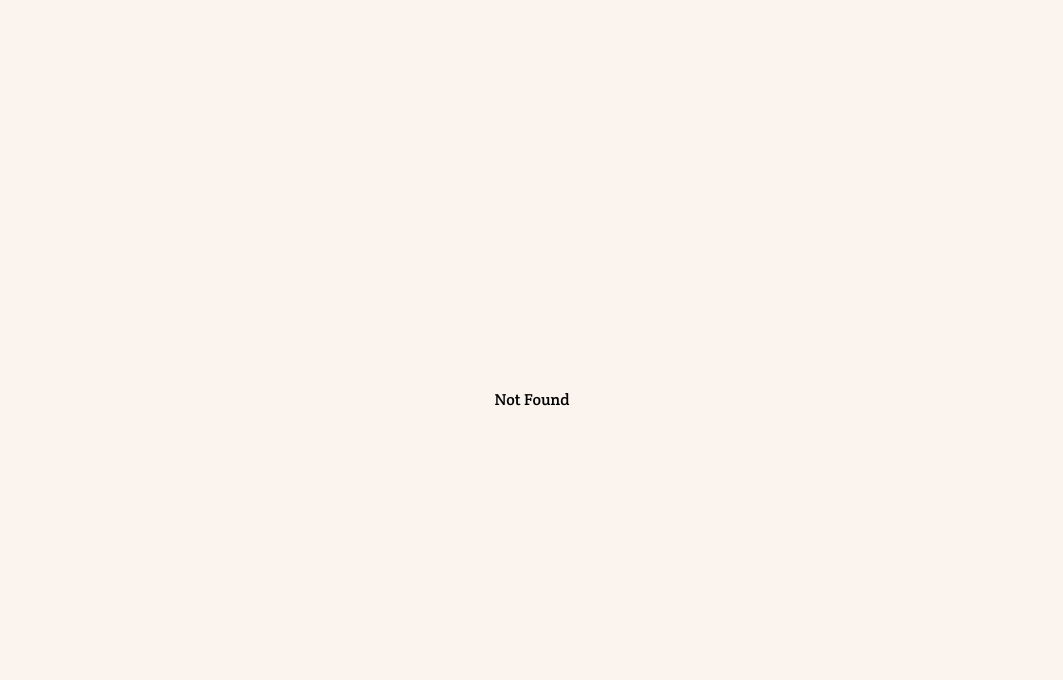
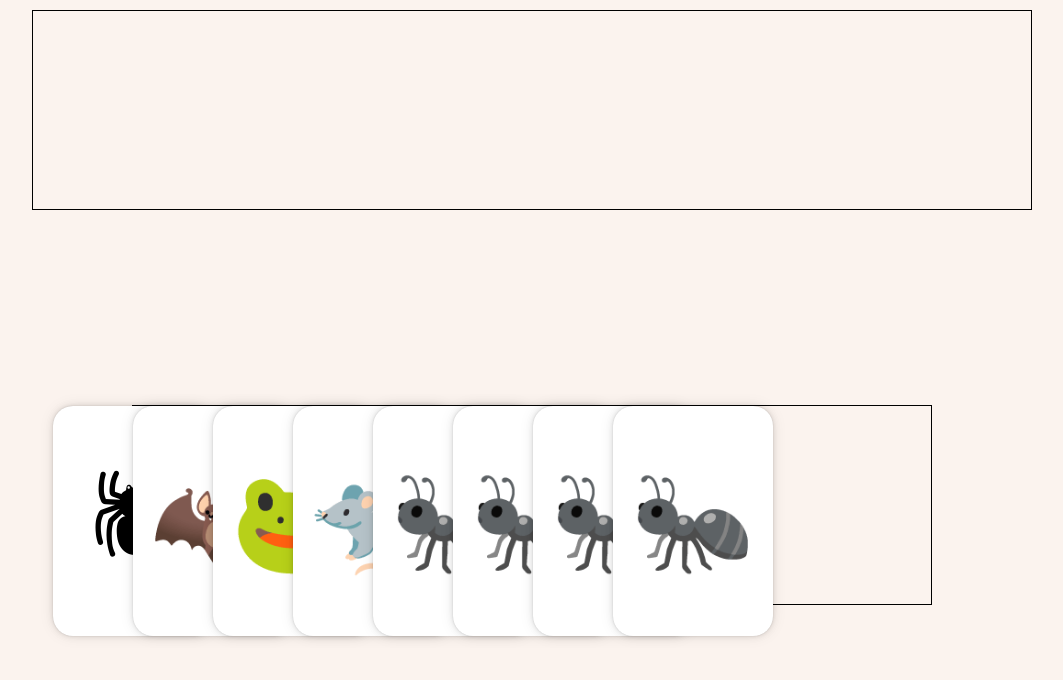
Before and after one commit to addison-ch/roach-roulette, a React (Create React App) app in the folder client/: page /game in a window 1280 px wide. Shown: the top 680 px of the page, without its empty margins (108-1171 px from the left). Built offline with nearby package versions, Linux system fonts and the light colour scheme.

Commit message:
Dhuang/drag and drop cards (#10)
* fake change

* created lobby

* room rough

* clippy

* fix failing test

* formatting

* drag and drop functionality

```diff
--- a/client/package.json
+++ b/client/package.json
@@ -3,6 +3,7 @@
   "version": "0.1.0",
   "private": true,
   "dependencies": {
+    "@dnd-kit/core": "^6.0.8",
     "@testing-library/jest-dom": "^5.16.5",
     "@testing-library/react": "^13.4.0",
     "@testing-library/user-event": "^13.5.0",
@@ -14,6 +15,7 @@
     "framer-motion": "^10.12.16",
     "npm": "^9.7.1",
     "react": "^18.2.0",
+    "react-beautiful-dnd": "^13.1.1",
     "react-dom": "^18.2.0",
     "react-router-dom": "^6.13.0",
     "react-scripts": "^5.0.1",
@@ -45,6 +47,7 @@
     ]
   },
   "devDependencies": {
+    "@types/react-beautiful-dnd": "^13.1.4",
     "autoprefixer": "^10.4.14",
     "concurrently": "^8.2.0",
     "postcss": "^8.4.25",
--- a/client/src/App.tsx
+++ b/client/src/App.tsx
@@ -1,12 +1,12 @@
 import { BrowserRouter as Router, Routes, Route } from "react-router-dom";
 
-import LandingPage from './components/LandingPage';
-import RoomCreate from './components/RoomCreate';
-import RoomJoin from './components/RoomJoin';
-import './App.css';
+import LandingPage from "./components/LandingPage";
+import RoomCreate from "./components/RoomCreate";
+import RoomJoin from "./components/RoomJoin";
+import GameBoard from "./components/GameBoard";
+import "./App.css";
 
 function App(): JSX.Element {
-
   return (
     <>
       <div className="flex flex-row items-center justify-center min-h-screen">
@@ -15,13 +15,13 @@ function App(): JSX.Element {
             <Route path="/" element={<LandingPage />} />
             <Route path="/create" element={<RoomCreate />} />
             <Route path="/join" element={<RoomJoin />} />
+            <Route path="/game" element={<GameBoard />} />
             <Route path="*" element={<h1>Not Found</h1>} />
           </Routes>
         </Router>
       </div>
     </>
-
-  )
+  );
 }
 
-export default App
+export default App;
--- /dev/null
+++ b/client/src/components/Draggable.tsx
@@ -0,0 +1,24 @@
+import React from "react";
+import { useDraggable } from "@dnd-kit/core";
+
+export function Draggable(props: any) {
+  const { attributes, listeners, setNodeRef, isDragging, transform } =
+    useDraggable({
+      id: props.id,
+      disabled: props.disabled,
+    });
+  const style = transform
+    ? {
+        transform: `translate3d(${transform.x}px, ${transform.y}px, 0)`,
+      }
+    : {
+        ...props.style,
+      };
+  console.log("dragging", isDragging);
+
+  return (
+    <button ref={setNodeRef} style={style} {...listeners} {...attributes}>
+      {props.children}
+    </button>
+  );
+}
--- /dev/null
+++ b/client/src/components/Droppable.tsx
@@ -0,0 +1,22 @@
+import React from "react";
+import { useDroppable } from "@dnd-kit/core";
+
+export function Droppable(props: any) {
+  const { isOver, setNodeRef } = useDroppable({
+    id: props.id,
+  });
+  const style = {
+    color: isOver ? "green" : undefined,
+    border: isOver ? "5px solid blue" : "1px solid black",
+    marginTop: "10px",
+    height: "200px",
+    width: "1000px",
+    ...props.style,
+  };
+
+  return (
+    <div ref={setNodeRef} style={style}>
+      {props.children}
+    </div>
+  );
+}
--- /dev/null
+++ b/client/src/components/GameBoard.tsx
@@ -0,0 +1,148 @@
+import React, { useState, useReducer, useRef } from "react";
+import {
+  motion,
+  animate,
+  AnimatePresence,
+  useMotionValue,
+} from "framer-motion";
+import "../styles/GameBoard.css";
+// import { DndContext } from "@dnd-kit/core";
+// import { Draggable, Droppable, DragDropContext } from "react-beautiful-dnd";
+// import { StrictModeDroppable } from "./Droppable";
+import { DndContext } from "@dnd-kit/core";
+
+import { Droppable } from "./Droppable";
+import { Draggable } from "./Draggable";
+const finalSpaceCharacters = [
+  {
+    id: "gary",
+    name: "Gary Goodspeed",
+    thumb: "/images/gary.png",
+  },
+  {
+    id: "cato",
+    name: "Little Cato",
+    thumb: "/images/cato.png",
+  },
+  {
+    id: "kvn",
+    name: "KVN",
+    thumb: "/images/kvn.png",
+  },
+  {
+    id: "mooncake",
+    name: "Mooncake",
+    thumb: "/images/mooncake.png",
+  },
+  {
+    id: "quinn",
+    name: "Quinn Ergon",
+    thumb: "/images/quinn.png",
+  },
+];
+
+const GameBoard: React.FC = () => {
+  const [selectedCard, setSelectedCard] = useState(10);
+  const list = ["🕷", "🦇", "🐸", "🐀", "🐜", "🐜", "🐜", "🐜"];
+
+  const handleCardClick = (index: number) => {
+    setSelectedCard(index);
+    console.log(index);
+  };
+
+  const handleBlur = () => {
+    setSelectedCard(-1);
+    console.log("BLURRED");
+  };
+
+  //drag kit
+  const [cards, setCards] = useState<string[]>([
+    "🕷",
+    "🦇",
+    "🐸",
+    "🐀",
+    "🐜",
+    "🐜",
+    "🐜",
+    "🐜",
+  ]);
+  const [yourCardMat, setYourCardMat] = useState<string[]>([]);
+
+  function handleDragEnd(event: any) {
+    const { over } = event;
+    if (!over) return;
+    if (over.id == "A") {
+      setYourCardMat([...yourCardMat, cards[selectedCard]]);
+      cards.splice(selectedCard, 1);
+      setCards(cards);
+    }
+  }
+
+  return (
+    <>
+      <DndContext onDragEnd={handleDragEnd}>
+        <div style={{ position: "absolute", top: 0 }}>
+          <Droppable key="A" id="A">
+            {yourCardMat
+              .sort((a, b) => a.localeCompare(b))
+              .map((card, index) => {
+                return (
+                  <Draggable
+                    key={"yourCardMat" + index}
+                    id={"yourCardMat" + index}
+                    disabled={true}
+                    style={{ cursor: "default" }}
+                  >
+                    {card}
+                  </Draggable>
+                );
+              })}
+          </Droppable>
+        </div>
+        <div>
+          <Droppable key="D" id="D" style={{ height: "200px", width: "800px" }}>
+            {cards.map((card, index) => {
+              let zValue: any;
+              if (index > selectedCard) {
+                zValue = list.length - index;
+                console.log("VALUE", index, zValue);
+              } else if (index < selectedCard) {
+                zValue = index;
+                console.log("NOT VALUE", index);
+              }
+              return (
+                <Draggable key={"yourHand" + index} id={"yourHand" + index}>
+                  <div
+                    style={{
+                      display: "flex",
+                      zIndex: `${zValue}`,
+                    }}
+                  >
+                    <motion.div
+                      style={{
+                        marginLeft: "-80px",
+                        border: `${
+                          index === selectedCard ? "1px solid black" : "none"
+                        }`,
+                      }}
+                      onClick={() => handleCardClick(index)}
+                      onMouseEnter={() => handleCardClick(index)}
+                      whileHover={{ scale: 1.1, zIndex: list.length }}
+                      className="card"
+                      // tabIndex={0}
+                      onBlur={handleBlur}
+                    >
+                      {card}
+                    </motion.div>
+                  </div>
+                </Draggable>
+              );
+            })}
+          </Droppable>
+        </div>
+      </DndContext>
+    </>
+  );
+};
+
+export default GameBoard;
--- /dev/null
+++ b/client/src/styles/GameBoard.css
@@ -0,0 +1,52 @@
+body {
+  background-color: rgb(83, 61, 47);
+}
+
+#root {
+  margin: 100px auto;
+  max-width: 500px;
+  padding-bottom: 100px;
+}
+
+.card {
+  font-size: 100px;
+  width: 160px;
+  height: 230px;
+  display: flex;
+  align-items: center;
+  justify-content: center;
+  background: white;
+  border-radius: 20px;
+  box-shadow: 0 0 1px hsl(0deg 0% 0% / 0.075), 0 0 2px hsl(0deg 0% 0% / 0.075),
+    0 0 4px hsl(0deg 0% 0% / 0.075), 0 0 8px hsl(0deg 0% 0% / 0.075),
+    0 0 16px hsl(0deg 0% 0% / 0.075);
+  transform-origin: 10% 60%;
+}
+
+.card-container {
+  overflow: hidden;
+  display: flex;
+  align-items: center;
+  justify-content: center;
+  position: relative;
+  padding-top: 20px;
+  margin-bottom: -120px;
+}
+
+.splash {
+  position: absolute;
+  bottom: 0;
+  left: 0;
+  right: 0;
+  top: 0;
+  clip-path: path(
+    "M 0 303.5 C 0 292.454 8.995 285.101 20 283.5 L 460 219.5 C 470.085 218.033 480 228.454 480 239.5 L 500 430 C 500 441.046 491.046 450 480 450 L 20 450 C 8.954 450 0 441.046 0 430 Z"
+  );
+}
+
+.cardBox {
+  border: solid black;
+  width: 50rem;
+  height: 25rem;
+  border-radius: 0.8rem;
+}
```
Also changed, not shown: client/src/index.tsx (+6 -6 lines), 1 other file (tests, documents, lock files or other folders).
